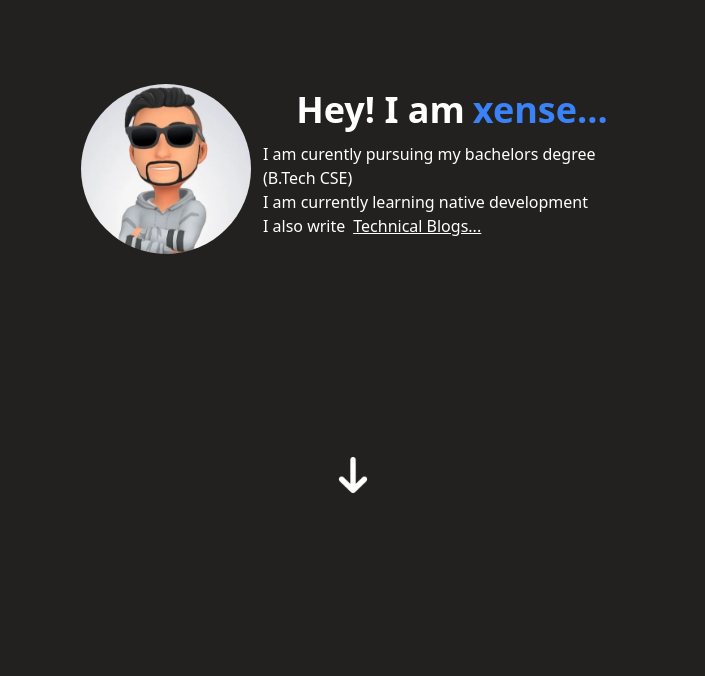
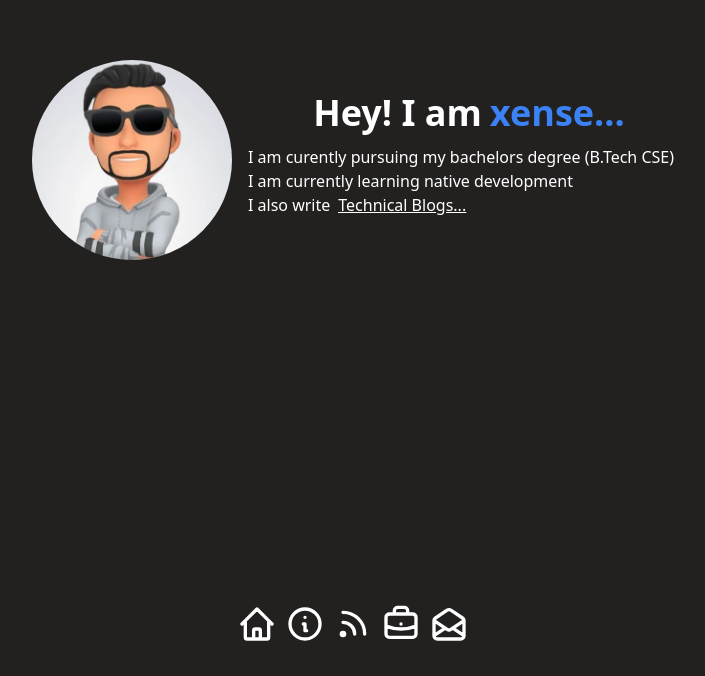
Before and after one commit to jabedzaman/bug, a Next.js app: page / in a window 1280 px wide. Shown: the part 124-800 px from the top of the page, without its empty margins (287-992 px from the left). Built offline with nearby package versions, Linux system fonts and the light colour scheme; what tailwindcss-elevation would draw is missing.

Commit message:
apply: new theme 🍾

```diff
--- a/components/containers/Hero.tsx
+++ b/components/containers/Hero.tsx
@@ -1,14 +1,13 @@
 import React from "react";
 import Image from "next/image";
 import Link from "next/link";
+import Header from "../layouts/Navbar";
 
 function Hero() {
   return (
-    <div className="flex flex-col items-center justify-center min-h-screen">
-      <div className="flex lg:flex-row flex-col items-center justify-center  lg:mx-20 space-y-6 space-x-3">
-        <div
-        className="mt-10"
-        >
+    <div className="flex flex-col items-center justify-between h-screen">
+      <div className="flex lg:flex-row flex-col items-center justify-center space-y-6 space-x-4 mt-28 lg:mt-36">
+        <div className="mt-10">
           <Image
             src="/assets/images/xense.jpg"
             alt="xense"
@@ -26,24 +25,16 @@ function Hero() {
           </div>
           <div>
             I am curently pursuing my bachelors degree (B.Tech CSE) <br />
-            I am currently learning native development<br />I also write
+            I am currently learning native development
+            <br />I also write
             <span className="underline mx-2">
               <Link href="/blogs">Technical Blogs...</Link>
             </span>
           </div>
         </div>
       </div>
-      <div className="mt-48">
-        <Link href="#skills">
-          <div className="transition-transform duration-150 ease-out animate-bounce cursor-pointer">
-            <Image
-              src="/assets/images/down.png"
-              alt="down"
-              height={50}
-              width={50}
-            />
-          </div>
-        </Link>
+      <div>
+        <Header />
       </div>
     </div>
   );
--- a/components/layouts/Footer.tsx
+++ b/components/layouts/Footer.tsx
@@ -10,12 +10,40 @@ function Footer() {
         </div>
         <div className="hidden lg:inline-block">
           <div className="space-x-4 flex flex-row items-center">
-        <Link href="https://twitter.com/xenseee" className="text-base font-normal text-gray-600 "><svg xmlns="http://www.w3.org/2000/svg" width="16" height="16" fill="currentColor" className="bi bi-twitter h-5 w-5" viewBox="0 0 16 16"><path d="M5.026 15c6.038 0 9.341-5.003 9.341-9.334 0-.14 0-.282-.006-.422A6.685 6.685 0 0 0 16 3.542a6.658 6.658 0 0 1-1.889.518 3.301 3.301 0 0 0 1.447-1.817 6.533 6.533 0 0 1-2.087.793A3.286 3.286 0 0 0 7.875 6.03a9.325 9.325 0 0 1-6.767-3.429 3.289 3.289 0 0 0 1.018 4.382A3.323 3.323 0 0 1 .64 6.575v.045a3.288 3.288 0 0 0 2.632 3.218 3.203 3.203 0 0 1-.865.115 3.23 3.23 0 0 1-.614-.057 3.283 3.283 0 0 0 3.067 2.277A6.588 6.588 0 0 1 .78 13.58a6.32 6.32 0 0 1-.78-.045A9.344 9.344 0 0 0 5.026 15z"></path></svg></Link>
-        <Link href="https://in.linkedin.com/in/xenseee" className="text-base font-normal text-gray-600 "><svg xmlns="http://www.w3.org/2000/svg" width="16" height="16" fill="currentColor" className="bi bi-linkedin h-5 w-5" viewBox="0 0 16 16"><path d="M0 1.146C0 .513.526 0 1.175 0h13.65C15.474 0 16 .513 16 1.146v13.708c0 .633-.526 1.146-1.175 1.146H1.175C.526 16 0 15.487 0 14.854V1.146zm4.943 12.248V6.169H2.542v7.225h2.401zm-1.2-8.212c.837 0 1.358-.554 1.358-1.248-.015-.709-.52-1.248-1.342-1.248-.822 0-1.359.54-1.359 1.248 0 .694.521 1.248 1.327 1.248h.016zm4.908 8.212V9.359c0-.216.016-.432.08-.586.173-.431.568-.878 1.232-.878.869 0 1.216.662 1.216 1.634v3.865h2.401V9.25c0-2.22-1.184-3.252-2.764-3.252-1.274 0-1.845.7-2.165 1.193v.025h-.016a5.54 5.54 0 0 1 .016-.025V6.169h-2.4c.03.678 0 7.225 0 7.225h2.4z"></path></svg></Link></div>
+            <Link
+              href="https://twitter.com/xenseee"
+              className="text-base font-normal text-gray-600 "
+            >
+              <svg
+                xmlns="http://www.w3.org/2000/svg"
+                width="16"
+                height="16"
+                fill="currentColor"
+                className="bi bi-twitter h-5 w-5"
+                viewBox="0 0 16 16"
+              >
+                <path d="M5.026 15c6.038 0 9.341-5.003 9.341-9.334 0-.14 0-.282-.006-.422A6.685 6.685 0 0 0 16 3.542a6.658 6.658 0 0 1-1.889.518 3.301 3.301 0 0 0 1.447-1.817 6.533 6.533 0 0 1-2.087.793A3.286 3.286 0 0 0 7.875 6.03a9.325 9.325 0 0 1-6.767-3.429 3.289 3.289 0 0 0 1.018 4.382A3.323 3.323 0 0 1 .64 6.575v.045a3.288 3.288 0 0 0 2.632 3.218 3.203 3.203 0 0 1-.865.115 3.23 3.23 0 0 1-.614-.057 3.283 3.283 0 0 0 3.067 2.277A6.588 6.588 0 0 1 .78 13.58a6.32 6.32 0 0 1-.78-.045A9.344 9.344 0 0 0 5.026 15z"></path>
+              </svg>
+            </Link>
+            <Link
+              href="https://in.linkedin.com/in/xenseee"
+              className="text-base font-normal text-gray-600 "
+            >
+              <svg
+                xmlns="http://www.w3.org/2000/svg"
+                width="16"
+                height="16"
+                fill="currentColor"
+                className="bi bi-linkedin h-5 w-5"
+                viewBox="0 0 16 16"
+              >
+                <path d="M0 1.146C0 .513.526 0 1.175 0h13.65C15.474 0 16 .513 16 1.146v13.708c0 .633-.526 1.146-1.175 1.146H1.175C.526 16 0 15.487 0 14.854V1.146zm4.943 12.248V6.169H2.542v7.225h2.401zm-1.2-8.212c.837 0 1.358-.554 1.358-1.248-.015-.709-.52-1.248-1.342-1.248-.822 0-1.359.54-1.359 1.248 0 .694.521 1.248 1.327 1.248h.016zm4.908 8.212V9.359c0-.216.016-.432.08-.586.173-.431.568-.878 1.232-.878.869 0 1.216.662 1.216 1.634v3.865h2.401V9.25c0-2.22-1.184-3.252-2.764-3.252-1.274 0-1.845.7-2.165 1.193v.025h-.016a5.54 5.54 0 0 1 .016-.025V6.169h-2.4c.03.678 0 7.225 0 7.225h2.4z"></path>
+              </svg>
+            </Link>
           </div>
         </div>
       </div>
-
+    </div>
   );
 }
 
--- a/components/layouts/Header.tsx
+++ /dev/null
@@ -1,21 +0,0 @@
-import React from 'react'
-import Link from 'next/link'
-
-function Header() {
-  return (
-    <div className='flex justify-between lg:py-8 py-4 text-white'>
-        <div>
-            img
-        </div>
-        <div className='space-x-2'>
-            <Link href='/'>Home</Link>
-            <Link href='/'>About</Link>
-            <Link href='/'>Projects</Link>
-            <Link href='/blogs'>Blogs</Link>
-            <Link href='/'>Contact</Link>
-        </div>
-    </div>
-  )
-}
-
-export default Header
--- /dev/null
+++ b/components/layouts/Navbar.tsx
@@ -0,0 +1,45 @@
+import React from "react";
+import Link from "next/link";
+import {
+  HomeIcon,
+  InformationCircleIcon,
+  RssIcon,
+  MailOpenIcon,
+  BriefcaseIcon,
+} from "@heroicons/react/outline";
+
+function Navbar() {
+  return (
+    <div className="flex justify-center lg:py-8 py-4 text-white">
+      <div className="space-x-2 flex">
+        <div title="Home">
+          <Link href="/">
+            <HomeIcon className="lg:h-10 h-8 hover: duration-200" />
+          </Link>
+        </div>
+        <div title="About">
+          <Link href="/about">
+            <InformationCircleIcon className="lg:h-10 h-8 hover:rotate-12 duration-200" />
+          </Link>
+        </div>
+        <div title="Blogs">
+          <Link href="/blogs">
+            <RssIcon className="lg:h-10 h-8 hover:rotate-12 duration-200" />
+          </Link>
+        </div>
+        <div title="services">
+          <Link href="/services">
+            <BriefcaseIcon className="lg:h-10 h-8 hover:rotate-12 duration-200" />
+          </Link>
+        </div>
+        <div title="contact">
+          <Link href="/contact">
+            <MailOpenIcon className="lg:h-10 h-8 hover:rotate-12 duration-200" />
+          </Link>
+        </div>
+      </div>
+    </div>
+  );
+}
+
+export default Navbar;
--- a/pages/blogs.tsx
+++ b/pages/blogs.tsx
@@ -1,17 +1,15 @@
 /* eslint-disable @next/next/no-img-element */
-import Head from 'next/head'
-import Link from 'next/link'
-import Footer from '../components/layouts/Footer';
-import {sanityClient, urlFor} from '../sanity'
-import { Post } from '../typings'
-import {
-	HomeIcon,
-} from "@heroicons/react/outline";
+import Head from "next/head";
+import Link from "next/link";
+import Footer from "../components/layouts/Footer";
+import { sanityClient, urlFor } from "../sanity";
+import { Post } from "../typings";
+import { HomeIcon } from "@heroicons/react/outline";
 
 interface Props {
-  posts : [Post];
+  posts: [Post];
 }
-export default function Home({posts}: Props) {
+export default function Home({ posts }: Props) {
   // console.log(posts)
   return (
     <div className="max-w-7xl mx-auto">
@@ -21,43 +19,58 @@ export default function Home({posts}: Props) {
       </Head>
 
       {/* header */}
-      <div className='flex justify-between lg:m-10 m-7'>
+      <div className="flex justify-between lg:m-10 py-4 px-7 sticky top-0 bg-primary bg-opacity-90 z-40 border-black-800 border-b-2">
         <div>
-          <Link href='/'>
-          <div className=''><HomeIcon className='h-10 lg:h-16 lg:hover:translate-x-3 duration-200 ease-out text-white'/></div>
+          <Link href="/">
+            <div className="">
+              <HomeIcon className="h-10 lg:h-16 lg:hover:translate-x-3 duration-200 ease-out text-white" />
+            </div>
           </Link>
         </div>
-        <div className='text-white lg:text-6xl text-4xl flex space-x-2 lg:space-x-4 italic'>
-        <span className='text-blue-600'>BLOGS</span>
+        <div className="text-white lg:text-6xl text-4xl flex space-x-2 lg:space-x-4 italic">
+          <span className="text-blue-600 font-semibold">BLOGS</span>
           <span>by</span>
-        <span className='underline'><Link href='/'>xense!</Link></span>
+          <span className="underline">
+            <Link href="/">xense!</Link>
+          </span>
         </div>
+        <div>{/* add dropdown */}</div>
+      </div>
+      {/* header ends */}
+      {/* posts */}
+      <div className="mx-6 grid grid-cols-1 sm:grid-cols-2 lg:grid-cols-3 gap-3 md:gap-6 p-2 md:p-6">
+        {posts.map((post) => {
+          return (
+            <Link href={`/posts/${post.slug.current}`} key={post._id}>
+              <div className="group cursor-pointer elevation-4 overflow-hidden border rounded-lg bg-white">
+                <img
+                  className="h-60 w-full object-cover group-hover:scale-105 transition-transform duration-700 ease-in-out"
+                  src={urlFor(post.mainImage).url()!}
+                  alt=""
+                />
+                <div className="flex justify-between p-5 ">
                   <div>
-          {/* add dropdown */}
+                    <p className="font-bold text-black">{post.title}</p>
+                    <p className="text-xs text-black">
+                      {post.description} by {post.author.name}
+                    </p>
                   </div>
-      </div>
-
-
-{/* posts */}
-    <div className='mx-6 grid grid-cols-1 sm:grid-cols-2 lg:grid-cols-3 gap-3 md:gap-6 p-2 md:p-6'>
-      {posts.map((post) => {
-       return <Link href={`/posts/${post.slug.current}`} key={post._id}>
-          <div className='group cursor-pointer elevation-4 overflow-hidden border rounded-lg bg-white'>
-           <img className='h-60 w-full object-cover group-hover:scale-105 transition-transform duration-700 ease-in-out' src={urlFor(post.mainImage).url()!} alt='' />
-           <div className='flex justify-between p-5 '>
-             <div>
-               <p className='font-bold text-black'>{post.title}</p>
-               <p className='text-xs text-black'>{post.description} by {post.author.name}</p>
-             </div>
-             <img className='h-12 w-12 rounded-full' src={urlFor(post.author.image).url()!} alt="xense" />
+                  <img
+                    className="h-12 w-12 rounded-full"
+                    src={urlFor(post.author.image).url()!}
+                    alt="xense"
+                  />
                 </div>
               </div>
             </Link>
+          );
         })}
       </div>
-    <Footer/>
+      <div className="mt-6">
+        <Footer />
       </div>
-  )
+    </div>
+  );
 }
 export async function getServerSideProps() {
   const query = `*[_type == 'post']{
@@ -70,10 +83,10 @@ export async function getServerSideProps() {
   },
   mainImage,
   description
-  }`
+  }`;
 
-  const posts = await sanityClient.fetch(query)
+  const posts = await sanityClient.fetch(query);
   return {
-    props: {posts}, // will be passed to the page component as props
+    props: { posts }, // will be passed to the page component as props
+  };
 }
-}
```
Also changed, not shown: components/containers/Form.tsx (+37 -8 lines), components/containers/Techstack.tsx (renamed from components/containers/Skills.tsx, +15 -15 lines), components/containers/Contact.tsx (line endings or trailing spaces). Lines whose indentation alone changed are shown as unchanged.
